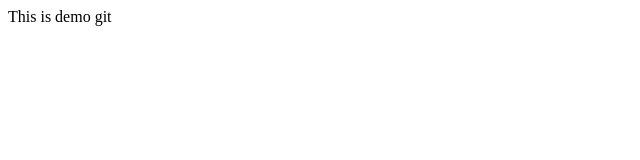
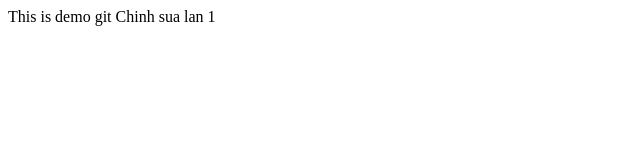
Before and after one commit to ThongNT2019/WebReact, a plain HTML site: page index.html in a window 1280 px wide. Shown: the whole page, without its empty margins (0-640 px from the left). Drawn offline with Linux system fonts and the light colour scheme.

Commit message:
Update index.html

```diff
--- a/index.html
+++ b/index.html
@@ -8,5 +8,6 @@
 </head>
 <body>
     This is demo git
+    Chinh sua lan 1
 </body>
 </html>
```
